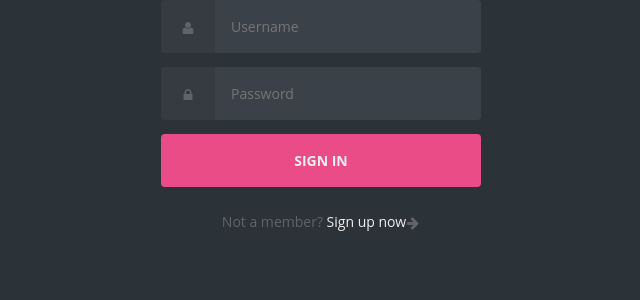
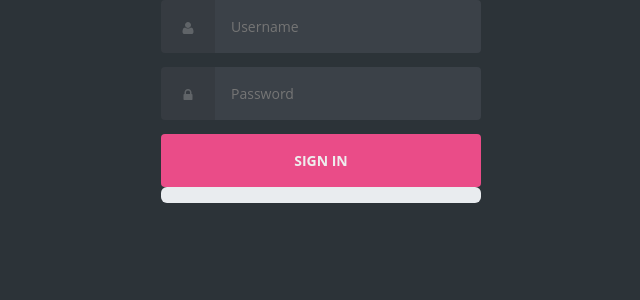
Before and after one commit to claudiamgf599/employee-managment-app, an Angular app: page /login in a window 1280 px wide. Shown: the top 300 px of the page, without its empty margins (319-959 px from the left). Built offline with nearby package versions, Linux system fonts and the light colour scheme.

Commit message:
se agrega barra de progreso en login

```diff
--- a/src/app/pages/login/login.component.html
+++ b/src/app/pages/login/login.component.html
@@ -1,4 +1,5 @@
 <div class="align">
+
     <div class="grid">
 
         <form action="https://httpbin.org/post" method="POST" class="form login" (ngSubmit)="onLogin()">
@@ -25,10 +26,9 @@
 
         </form>
 
-        <p class="text--center">Not a member? <a href="#">Sign up now</a> <svg class="icon">
-                <use xlink:href="#icon-arrow-right"></use>
-            </svg></p>
-
+    </div>
+    <div class="grid">
+        <app-progress-bar [progressValue]="progressValue"></app-progress-bar>
     </div>
 
     <svg xmlns="http://www.w3.org/2000/svg" class="icons">
--- a/src/app/pages/login/login.component.ts
+++ b/src/app/pages/login/login.component.ts
@@ -2,10 +2,11 @@ import { HttpClient } from '@angular/common/http';
 import { Component, inject, ViewEncapsulation } from '@angular/core';
 import { FormsModule } from '@angular/forms';
 import { Router } from '@angular/router';
+import { ProgressBarComponent } from "../../reusable/progress-bar/progress-bar.component";
 
 @Component({
   selector: 'app-login',
-  imports: [FormsModule],
+  imports: [FormsModule, ProgressBarComponent],
   templateUrl: './login.component.html',
   styleUrl: './login.component.scss',
   encapsulation: ViewEncapsulation.Emulated
@@ -16,6 +17,8 @@ export class LoginComponent {
     "password": ""
   };
 
+  progressValue: number = 0;
+
   http = inject(HttpClient); // ya no se requiere el constructor para esto
   router = inject(Router);
 
@@ -23,14 +26,19 @@ export class LoginComponent {
     debugger;
     this.http.post('https://projectapi.gerasim.in/api/EmployeeManagement/login',
       this.loginObj).subscribe((res: any) => {
-        debugger;
+        this.progressValue = 50;
+        setTimeout(() => {
           if (res.result) {
             localStorage.setItem('employeeApp', JSON.stringify(res.data));
             debugger;
+            this.progressValue = 100;
             this.router.navigateByUrl('dashboard');
           } else {
+            debugger;
             alert(res.message);
+            this.progressValue = 0;
           }
+        }, 1000); // Delay of 1 second
       })
   }
 }
--- /dev/null
+++ b/src/app/reusable/progress-bar/progress-bar.component.html
@@ -0,0 +1,5 @@
+<div class="progress">
+    <div class="progress-bar" [ngStyle]="{width:progressValue + '%'}">
+      <span class="sr-only">{{progressValue + '%'}}</span>
+    </div>
+  </div>
```
Also changed, not shown: src/app/reusable/progress-bar/progress-bar.component.ts (added, +13 -0 lines), src/app/reusable/progress-bar/progress-bar.component.scss (added), 1 other file (tests, documents, lock files or other folders). Lines whose indentation alone changed are shown as unchanged.
